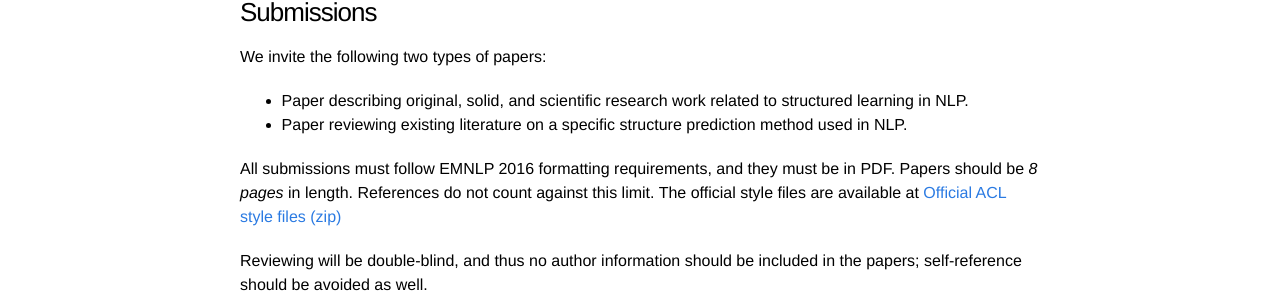
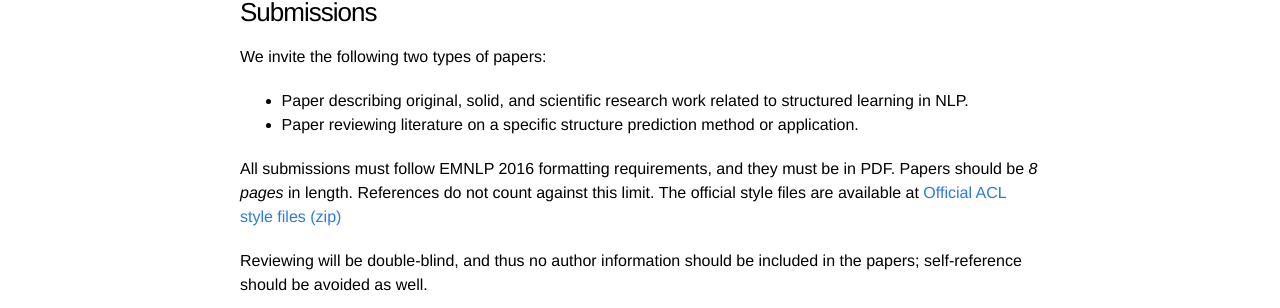
Before and after one commit to structuredprediction/structuredprediction.github.io, a Jekyll site: the page built from 1_cfp.md, in a window 1280 px wide. Shown: the part 979-1287 px from the top of the page. Built offline with Jekyll 4.4.1, drawn with Linux system fonts in a browser that asks for light colours.

Commit message:
Update 1_cfp.md

```diff
--- a/1_cfp.md
+++ b/1_cfp.md
@@ -15,13 +15,13 @@ Recently, researchers have demonstrated several improvements to standard structu
 
 *  Integer linear programming and other modeling techniques.
 *  Efficient learning and inference algorithms.
-*   Joint inference and learning approaches.
-*   Learning to search for NLP.
-*   Latent variable models.
-*   Deep learning and neural network approaches for structured prediction.
-*   Structured prediction software.
-*   Structured prediction applications in NLP.
-*   Approximate inference for structured prediction.
+*  Joint inference and learning approaches.
+*  Learning to search for NLP.
+*  Latent variable models.
+*  Deep learning and neural network approaches for structured prediction.
+*  Structured prediction software.
+*  Structured prediction applications in NLP.
+*  Approximate inference for structured prediction.
 
 
 ### Submissions
@@ -29,7 +29,7 @@ Recently, researchers have demonstrated several improvements to standard structu
 We invite the following two types of papers:
 
 *  Paper describing original, solid, and scientific research work related to structured learning in NLP.
-*  Paper reviewing existing literature on a specific structure prediction method used in NLP.
+*  Paper reviewing literature on a specific structure prediction method or application.
 
 All submissions must follow EMNLP 2016 formatting requirements, and they must be in PDF.
 Papers should be *8 pages* in length. References do not count against this limit.
```
